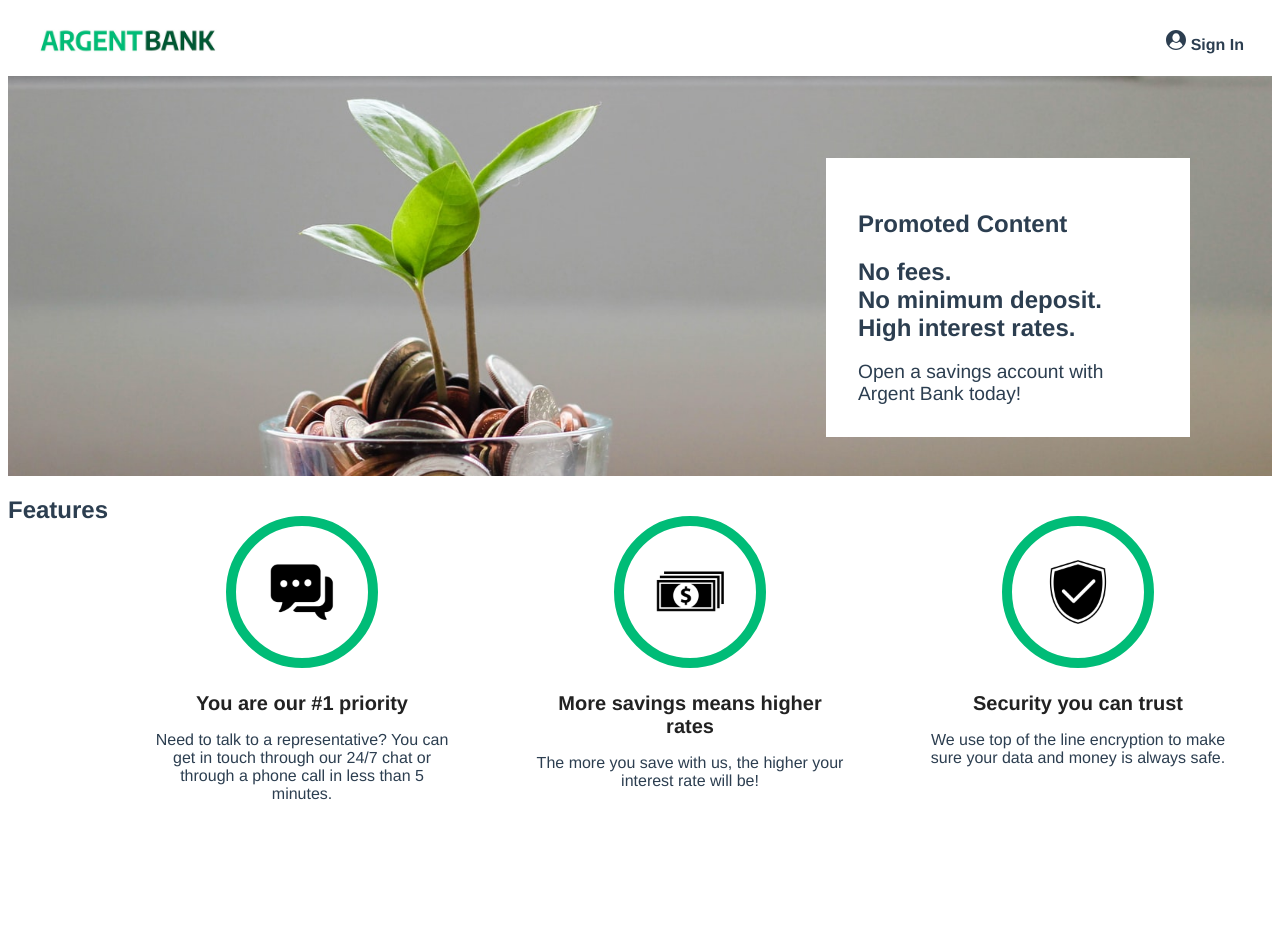
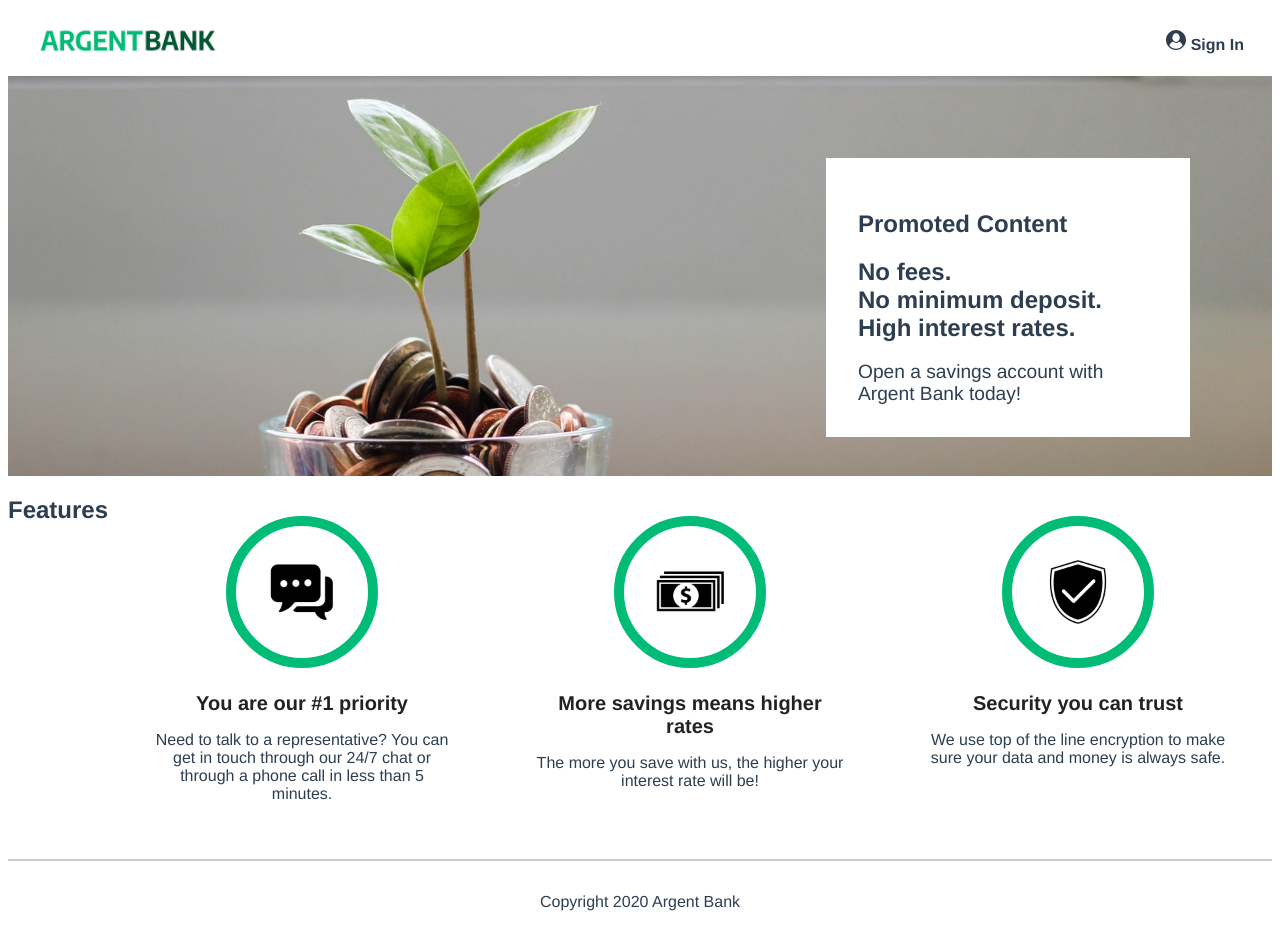
Before and after one commit to leen1515/argentbank, a React (Create React App) app in the folder argentbank/: page / in a window 1280 px wide. Before the commit the page ends 867 px from the top, so only its background shows below. Built offline with nearby package versions, Linux system fonts and the light colour scheme.

Commit message:
feat(): footer style + structure html jsx

```diff
--- a/argentbank/src/App.js
+++ b/argentbank/src/App.js
@@ -1,5 +1,5 @@
 import Header from "./components/Header";
-import Footer from "./components/Footer";
+import FooterComponents from "./components/Footer";
 import LandingPage from "./pages/LandingPage";
 import { createGlobalStyle } from "styled-components";
 import { Routes, Route } from 'react-router';
@@ -23,7 +23,7 @@ function App() {
      <Routes>
       <Route path="/" element={<LandingPage/>} />
     </Routes>
-    <Footer />
+    <FooterComponents />
     </>
 
 );
--- a/argentbank/src/components/Footer.jsx
+++ b/argentbank/src/components/Footer.jsx
@@ -1,7 +1,25 @@
-function Footer(){
-    return null;
+
+import styled from 'styled-components';
+
+
+const Footer = styled.footer`
+  display: flex;
+  justify-content: center;
+  border-top: 2px solid #ccc;
+  padding: 2rem 0 1.5rem;
+`;
+
+const FooterText = styled.p`
+  margin: 0;
+  padding: 0;
+`;
+
+function FooterComponents(){
+    return <Footer>
+    <FooterText>Copyright 2020 Argent Bank</FooterText>
+  </Footer>;
 }
 
 
 
-export default Footer;
+export default FooterComponents;
```
